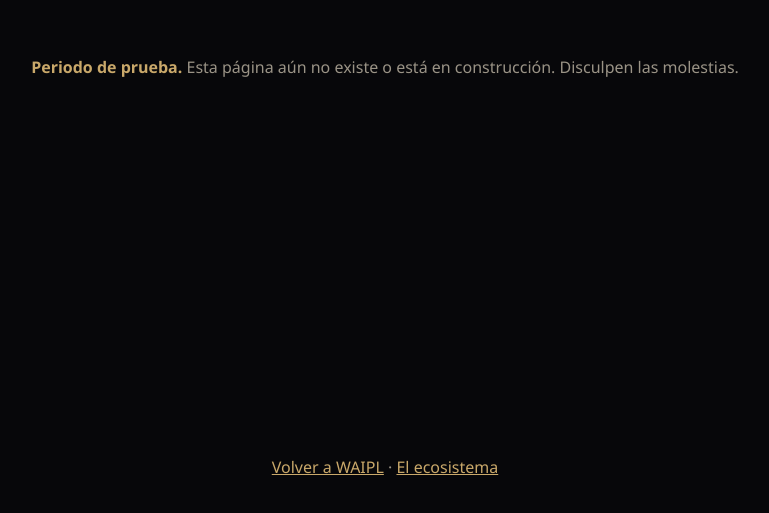
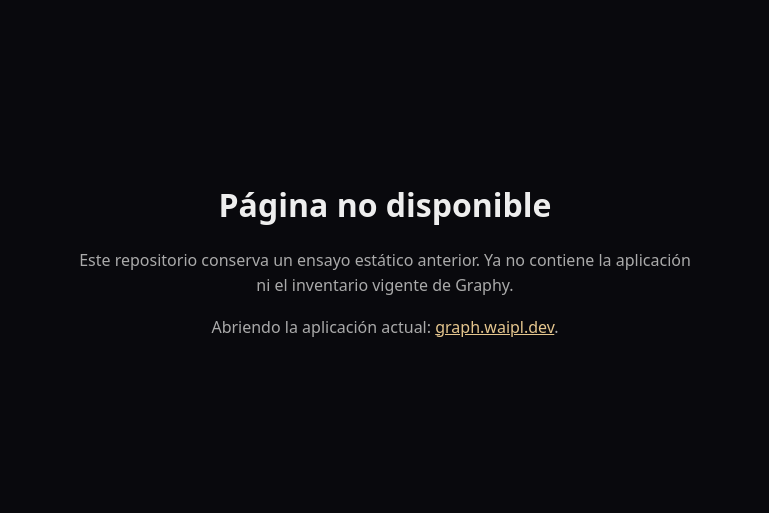
Before and after one commit to wmejiasbcn-tech/waipl-graphy-trial, a plain HTML site: page 404.html in a window 1280 px wide. Shown: the part 165-678 px from the top of the page, without its empty margins (255-1024 px from the left). Drawn offline with Linux system fonts and the light colour scheme.

Commit message:
chore(archive): retire static trial page 404.html

```diff
--- a/404.html
+++ b/404.html
@@ -1,17 +1,19 @@
-<!DOCTYPE html>
+<!doctype html>
 <html lang="es">
 <head>
-  <meta charset="UTF-8" />
-  <meta name="viewport" content="width=device-width, initial-scale=1.0" />
-  <title>En construcción — WAIPL</title>
-  <meta name="theme-color" content="#07070a" />
-  <style>
-    body { margin:0; min-height:100dvh; display:grid; place-items:center; background:#07070a; color:#9a9386; font-family:"Segoe UI",system-ui,sans-serif; text-align:center; padding:2rem; }
-    strong { color:#c9a86a; } a { color:#c9a86a; }
-  </style>
+  <meta charset="utf-8">
+  <meta name="viewport" content="width=device-width, initial-scale=1">
+  <meta name="robots" content="noindex">
+  <title>Página no disponible — ensayo archivado</title>
+  <link rel="canonical" href="https://graph.waipl.dev/">
+  <meta http-equiv="refresh" content="2;url=https://graph.waipl.dev/">
+  <style>body{margin:0;min-height:100vh;display:grid;place-items:center;background:#09090d;color:#eee;font:16px system-ui,sans-serif;padding:24px;text-align:center}main{max-width:620px}p{color:#aaa;line-height:1.6}a{color:#e5c68e}</style>
 </head>
 <body>
-  <p><strong>Periodo de prueba.</strong> Esta página aún no existe o está en construcción. Disculpen las molestias.</p>
-  <p><a href="index.html">Volver a WAIPL</a> · <a href="ecosistema.html">El ecosistema</a></p>
+  <main>
+    <h1>Página no disponible</h1>
+    <p>Este repositorio conserva un ensayo estático anterior. Ya no contiene la aplicación ni el inventario vigente de Graphy.</p>
+    <p>Abriendo la aplicación actual: <a href="https://graph.waipl.dev/">graph.waipl.dev</a>.</p>
+  </main>
 </body>
 </html>
```
